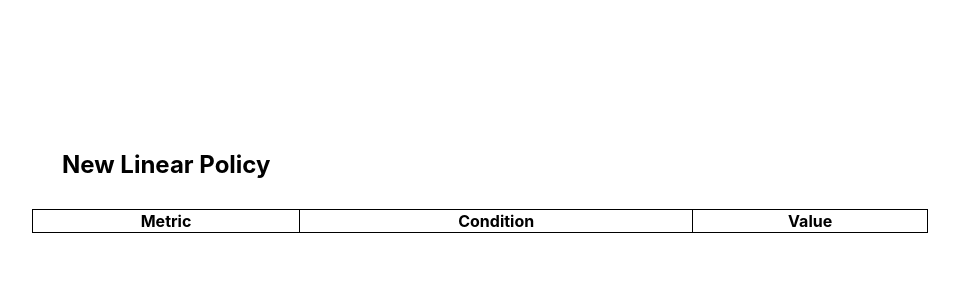
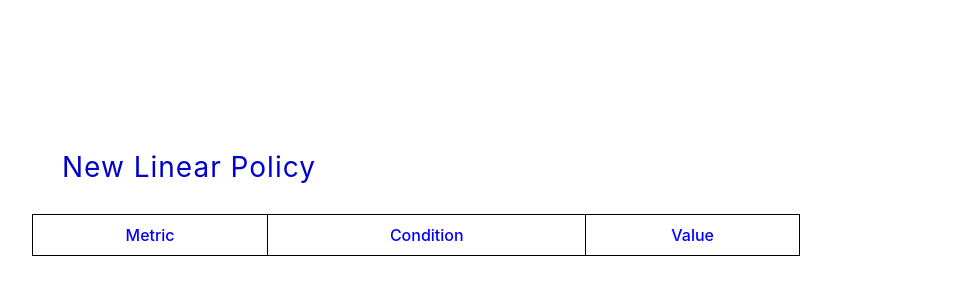
Before and after one commit to Eiden0/backprop_demo, a React (Create React App) app: page / in a window 1280 px wide. Shown: the top 300 px of the page, without its empty margins (32-991 px from the left). Built offline with nearby package versions, Linux system fonts and the light colour scheme.

Commit message:
commit 2

```diff
--- /dev/null
+++ b/src/Components/Adder/adder.jsx
@@ -0,0 +1,6 @@
+import React, {Component} from 'react';
+import "./adder.css"
+
+class adder extends Component{
+
+}
--- a/src/Components/base/base.css
+++ b/src/Components/base/base.css
@@ -1,5 +1,9 @@
 .header{
     margin: 30px 30px 30px 30px;
+    letter-spacing: 1px;
+    font-size: 28px;
+    font-weight: 400;
+    color: mediumblue;
 
 }
 
@@ -14,5 +18,9 @@ table {
 }
 
 table, th, td {
-  border: 1px solid black;
+    color: blue;
+    font-weight: 500;
+    padding: 10px;
+    border: 1px solid black;
+
 }
--- a/src/Components/base/base.jsx
+++ b/src/Components/base/base.jsx
@@ -7,7 +7,7 @@ class Base extends Component{
                <div className="base_table">
                    <h2 className="header">New Linear Policy</h2>
                    <div className="table">
-                        <table style={{width : "70%"}}>
+                        <table style={{width : "60%"}}>
                             <tr>
                                 <th>Metric</th>
                                 <th>Condition</th>
```
Also changed, not shown: src/Components/Adder/adder.css (added).
